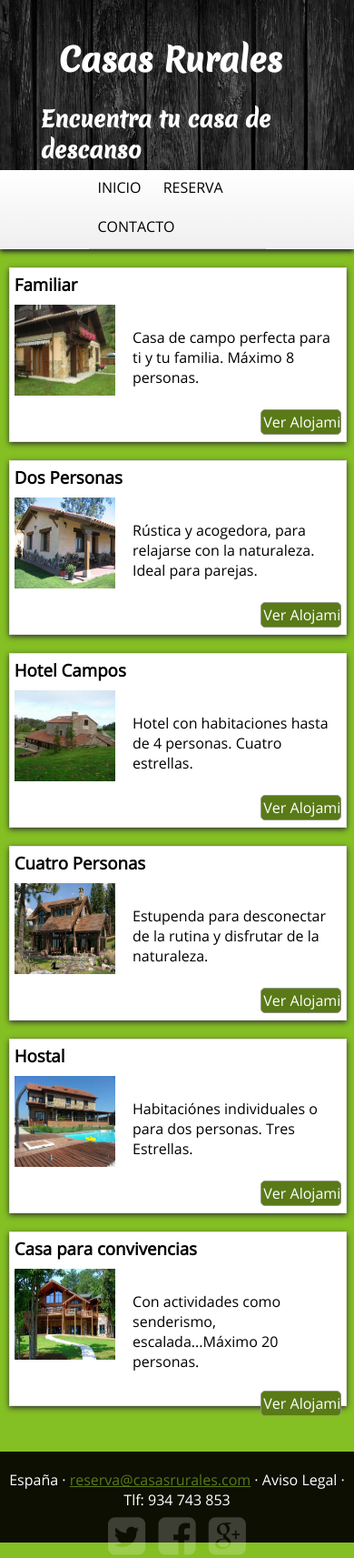
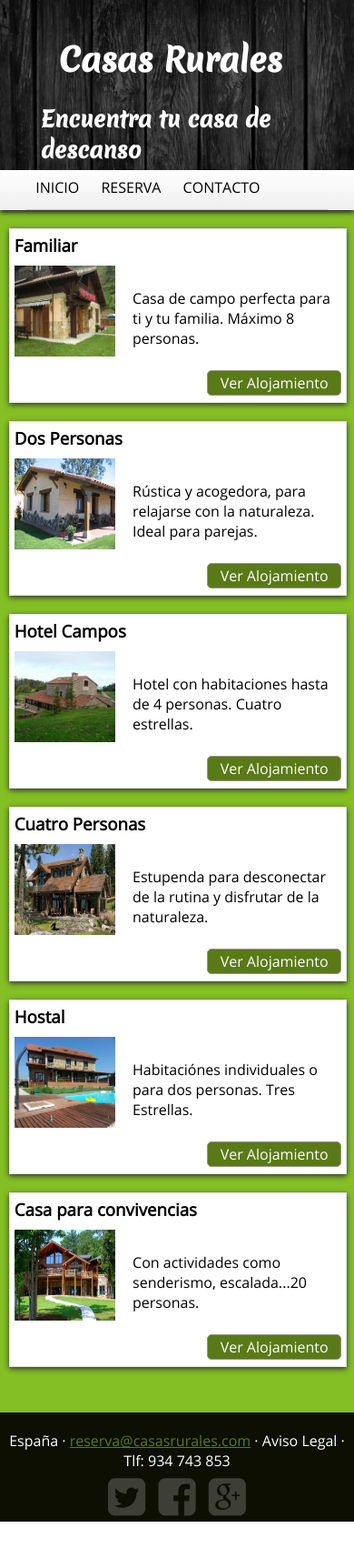
Before and after one commit to JuanPeWork/juanpework.github.io, a PHP site: page /Practica_12/index.html in a window 390 px wide. Shown: the whole page at 91% size. After the commit the page ends 1673 px from the top, so only its background shows below. Run offline with PHP 8.4, Linux system fonts and the light colour scheme.

Commit message:
cambios finales

```diff
--- a/Practica_12/css/style.css
+++ b/Practica_12/css/style.css
@@ -506,7 +506,7 @@ form input[type="button"]{
 	nav ul{
 		border-radius: 0px 0px 0px 0px;
 		border-bottom: 1px solid #CECECE;
-		width: 50%;
+		width: 85%;
 		margin: 0px auto;
 		padding: 0px;
 
@@ -516,7 +516,7 @@ form input[type="button"]{
 		display: inline-block;
 	}
 	nav ul li a{
-		display: inline;
+		display: block;
 		color: black;
 		float:left;
 		text-decoration: none;
@@ -556,7 +556,6 @@ form input[type="button"]{
 		border-radius: 5px;
 	}
 	.boton{
-		width: 24%;
 		background-color: #597A17;
 		color: white;
 	}
@@ -638,7 +637,7 @@ form input[type="button"]{
 	footer{
 		background-color: #0C0F02;
 		width: 100%;
-		height: 100px;
+		height: 120px;
 		margin-top: 50px;
 	}
 	footer p{
--- a/Practica_12/index.html
+++ b/Practica_12/index.html
@@ -76,7 +76,7 @@
 				--><article>
 					<h3>Casa para convivencias</h3>
 					<div id="img6" class="img"></div>
-					<p>Con actividades como senderismo, escalada...Máximo 20 personas.</p>
+					<p>Con actividades como senderismo, escalada...20 personas.</p>
 					<input type="button" class="boton" value="Ver Alojamiento">
 				</article>
 			</section>
--- a/index.html
+++ b/index.html
@@ -37,7 +37,7 @@
 		<ul>
 			<li><a href="/Practica10_blog/index.html">Creación de un blog</a></li>
 			<li><a href="/Practica11_GestorTareas/index.html">Gestor de tareas</a></li>
-			<li><a href="/Practica_12/index.html">Casas Rurales</a></li>
+			<li><a href="/Practica_12/intro.html">Casas Rurales</a></li>
 		</ul>
 </body>
 </html>
```
